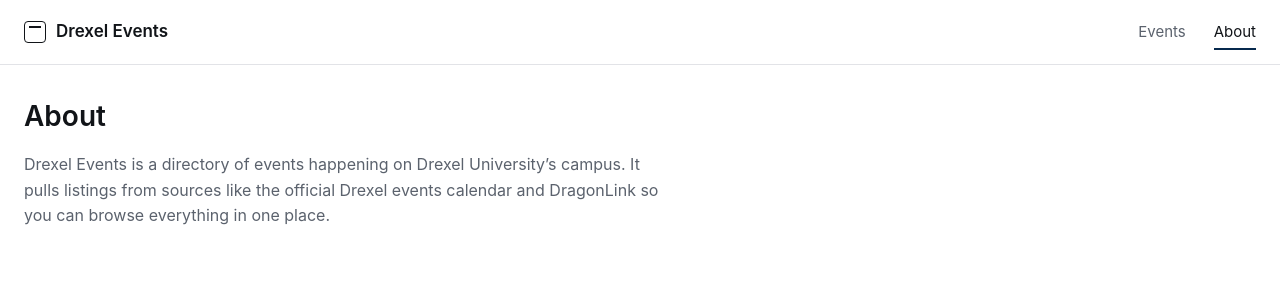
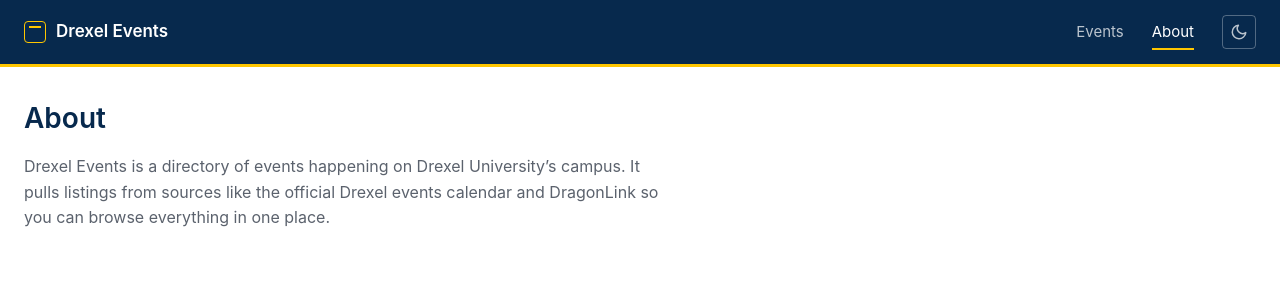
Before and after one commit to toomeem/drexel-event-directory, a React (Vite) app in the folder frontend/: page /about in a window 1280 px wide. Shown: the top 300 px of the page. Built offline with nearby package versions, Linux system fonts and the light colour scheme.

Commit message:
added themes

```diff
--- a/frontend/src/App.tsx
+++ b/frontend/src/App.tsx
@@ -1,12 +1,32 @@
+import { useEffect, useState } from "react";
 import { Route, Routes } from "react-router-dom";
 import { SiteHeader } from "./components/SiteHeader";
 import { EventsPage } from "./pages/EventsPage";
 import { AboutPage } from "./pages/AboutPage";
 
+type Theme = "light" | "dark";
+
 export function App() {
+  const [theme, setTheme] = useState<Theme>(() => {
+    const stored = localStorage.getItem("theme") as Theme | null;
+    if (stored) return stored;
+    return window.matchMedia("(prefers-color-scheme: dark)").matches
+      ? "dark"
+      : "light";
+  });
+
+  useEffect(() => {
+    document.documentElement.setAttribute("data-theme", theme);
+    localStorage.setItem("theme", theme);
+  }, [theme]);
+
+  function toggleTheme() {
+    setTheme((t) => (t === "light" ? "dark" : "light"));
+  }
+
   return (
     <div className="app">
-      <SiteHeader />
+      <SiteHeader theme={theme} onToggleTheme={toggleTheme} />
       <main className="app-main">
         <Routes>
           <Route path="/" element={<EventsPage />} />
--- a/frontend/src/components/SiteHeader.tsx
+++ b/frontend/src/components/SiteHeader.tsx
@@ -1,6 +1,11 @@
 import { NavLink } from "react-router-dom";
 
-export function SiteHeader() {
+interface SiteHeaderProps {
+  theme: "light" | "dark";
+  onToggleTheme: () => void;
+}
+
+export function SiteHeader({ theme, onToggleTheme }: SiteHeaderProps) {
   return (
     <header className="site-header">
       <div className="site-header__inner">
@@ -26,8 +31,61 @@
           >
             About
           </NavLink>
+          <button
+            className="theme-toggle"
+            onClick={onToggleTheme}
+            aria-label={
+              theme === "light" ? "Switch to dark theme" : "Switch to light theme"
+            }
+          >
+            {theme === "light" ? <MoonIcon /> : <SunIcon />}
+          </button>
         </nav>
       </div>
     </header>
   );
 }
+
+function SunIcon() {
+  return (
+    <svg
+      width="18"
+      height="18"
+      viewBox="0 0 24 24"
+      fill="none"
+      stroke="currentColor"
+      strokeWidth="2"
+      strokeLinecap="round"
+      strokeLinejoin="round"
+      aria-hidden="true"
+    >
+      <circle cx="12" cy="12" r="5" />
+      <line x1="12" y1="1" x2="12" y2="3" />
+      <line x1="12" y1="21" x2="12" y2="23" />
+      <line x1="4.22" y1="4.22" x2="5.64" y2="5.64" />
+      <line x1="18.36" y1="18.36" x2="19.78" y2="19.78" />
+      <line x1="1" y1="12" x2="3" y2="12" />
+      <line x1="21" y1="12" x2="23" y2="12" />
+      <line x1="4.22" y1="19.78" x2="5.64" y2="18.36" />
+      <line x1="18.36" y1="5.64" x2="19.78" y2="4.22" />
+    </svg>
+  );
+}
+
+function MoonIcon() {
+  return (
+    <svg
+      width="18"
+      height="18"
+      viewBox="0 0 24 24"
+      fill="none"
+      stroke="currentColor"
+      strokeWidth="2"
+      strokeLinecap="round"
+      strokeLinejoin="round"
+      aria-hidden="true"
+    >
+      <path d="M21 12.79A9 9 0 1 1 11.21 3 7 7 0 0 0 21 12.79z" />
+    </svg>
+  );
+}
--- a/frontend/src/styles/index.css
+++ b/frontend/src/styles/index.css
@@ -8,11 +8,25 @@
   --color-text-subtle: #7a818c;
   --color-accent: #07294d;
   --color-placeholder: #e9ecf1;
+  --color-drexel-blue: #07294d;
+  --color-drexel-gold: #ffc600;
   --radius-sm: 4px;
   --radius-md: 8px;
   --header-height: 64px;
   --font-sans: -apple-system, BlinkMacSystemFont, "Segoe UI", Roboto, Oxygen,
     Ubuntu, Cantarell, "Helvetica Neue", Arial, sans-serif;
+}
+
+:root[data-theme="dark"] {
+  --color-bg: #1f2329;
+  --color-surface: #262b32;
+  --color-border: #2d3139;
+  --color-border-strong: #3d4249;
+  --color-text: #e8eaed;
+  --color-text-muted: #9aa0a6;
+  --color-text-subtle: #80868b;
+  --color-accent: #4a90d9;
+  --color-placeholder: #2d3139;
 }
 
 *,
@@ -61,8 +75,8 @@
 }
 
 .site-header {
-  border-bottom: 1px solid var(--color-border);
-  background: var(--color-surface);
+  border-bottom: 3px solid var(--color-drexel-gold);
+  background: var(--color-drexel-blue);
   position: sticky;
   top: 0;
   z-index: 10;
@@ -85,13 +99,13 @@
   gap: 10px;
   font-weight: 600;
   font-size: 17px;
-  color: var(--color-text);
+  color: #ffffff;
 }
 
 .site-header__brand-mark {
   width: 22px;
   height: 22px;
-  border: 1.5px solid var(--color-text);
+  border: 1.5px solid var(--color-drexel-gold);
   border-radius: var(--radius-sm);
   position: relative;
 }
@@ -101,7 +115,7 @@
   position: absolute;
   inset: 4px 4px auto 4px;
   height: 2px;
-  background: var(--color-text);
+  background: var(--color-drexel-gold);
 }
 
 .site-header__nav {
@@ -112,19 +126,19 @@
 
 .site-header__nav-link {
   font-size: 15px;
-  color: var(--color-text-muted);
+  color: rgba(255, 255, 255, 0.72);
   padding: 6px 0;
   border-bottom: 2px solid transparent;
   transition: color 0.12s ease, border-color 0.12s ease;
 }
 
 .site-header__nav-link:hover {
-  color: var(--color-text);
+  color: #ffffff;
 }
 
 .site-header__nav-link.active {
-  color: var(--color-text);
-  border-bottom-color: var(--color-accent);
+  color: #ffffff;
+  border-bottom-color: var(--color-drexel-gold);
 }
 
 .events-page__status {
@@ -148,7 +162,7 @@
   display: flex;
   flex-direction: column;
   background: var(--color-surface);
-  border: 1px solid var(--color-border);
+  border: 3px solid var(--color-drexel-blue);
   border-radius: var(--radius-md);
   overflow: hidden;
   transition: border-color 0.12s ease, box-shadow 0.12s ease,
@@ -164,6 +178,7 @@
   aspect-ratio: 4 / 3;
   background: var(--color-placeholder);
   overflow: hidden;
+  border: 2px solid var(--color-drexel-blue);
 }
 
 .event-card__image {
@@ -206,7 +221,7 @@
   font-weight: 600;
   letter-spacing: 0.04em;
   text-transform: uppercase;
-  color: var(--color-text-muted);
+  color: var(--color-drexel-blue);
 }
 
 .event-card__title {
@@ -263,8 +278,9 @@
 }
 
 .pagination__btn:hover:not(:disabled) {
-  background: var(--color-placeholder);
-  border-color: var(--color-accent);
+  background: var(--color-drexel-blue);
+  color: #ffffff;
+  border-color: var(--color-drexel-blue);
 }
 
 .pagination__btn:disabled {
@@ -287,12 +303,90 @@
   font-size: 28px;
   font-weight: 600;
   margin: 0 0 16px;
+  color: var(--color-drexel-blue);
 }
 
 .about-page__body {
   font-size: 16px;
   color: var(--color-text-muted);
   line-height: 1.6;
+}
+
+.theme-toggle {
+  display: flex;
+  align-items: center;
+  justify-content: center;
+  width: 34px;
+  height: 34px;
+  border: 1px solid rgba(255, 255, 255, 0.3);
+  border-radius: var(--radius-sm);
+  background: transparent;
+  color: rgba(255, 255, 255, 0.72);
+  cursor: pointer;
+  transition: background 0.12s ease, color 0.12s ease, border-color 0.12s ease;
+  padding: 0;
+  flex-shrink: 0;
+}
+
+.theme-toggle:hover {
+  background: rgba(255, 255, 255, 0.12);
+  color: #ffffff;
+  border-color: var(--color-drexel-gold);
+}
+
+:root[data-theme="dark"] .site-header {
+  background: var(--color-surface);
+  border-bottom-color: var(--color-drexel-gold);
+}
+
+:root[data-theme="dark"] .site-header__brand {
+  color: var(--color-text);
+}
+
+:root[data-theme="dark"] .site-header__nav-link {
+  color: var(--color-text-muted);
+}
+
+:root[data-theme="dark"] .site-header__nav-link:hover {
+  color: var(--color-text);
+}
+
+:root[data-theme="dark"] .site-header__nav-link.active {
+  color: var(--color-text);
+  border-bottom-color: var(--color-drexel-gold);
+}
+
+:root[data-theme="dark"] .theme-toggle {
+  border-color: var(--color-border-strong);
+  color: var(--color-text-muted);
+}
+
+:root[data-theme="dark"] .theme-toggle:hover {
+  background: var(--color-placeholder);
+  color: var(--color-text);
+  border-color: var(--color-drexel-gold);
+}
+
+:root[data-theme="dark"] .event-card {
+  border: 3px solid var(--color-drexel-gold);
+}
+
+:root[data-theme="dark"] .event-card__media {
+  border-bottom-color: var(--color-drexel-gold);
+}
+
+:root[data-theme="dark"] .event-card__time {
+  color: var(--color-drexel-gold);
+}
+
+:root[data-theme="dark"] .about-page__title {
+  color: var(--color-drexel-gold);
+}
+
+:root[data-theme="dark"] .pagination__btn:hover:not(:disabled) {
+  background: var(--color-accent);
+  color: #ffffff;
+  border-color: var(--color-accent);
 }
 
 @media (max-width: 640px) {
```
